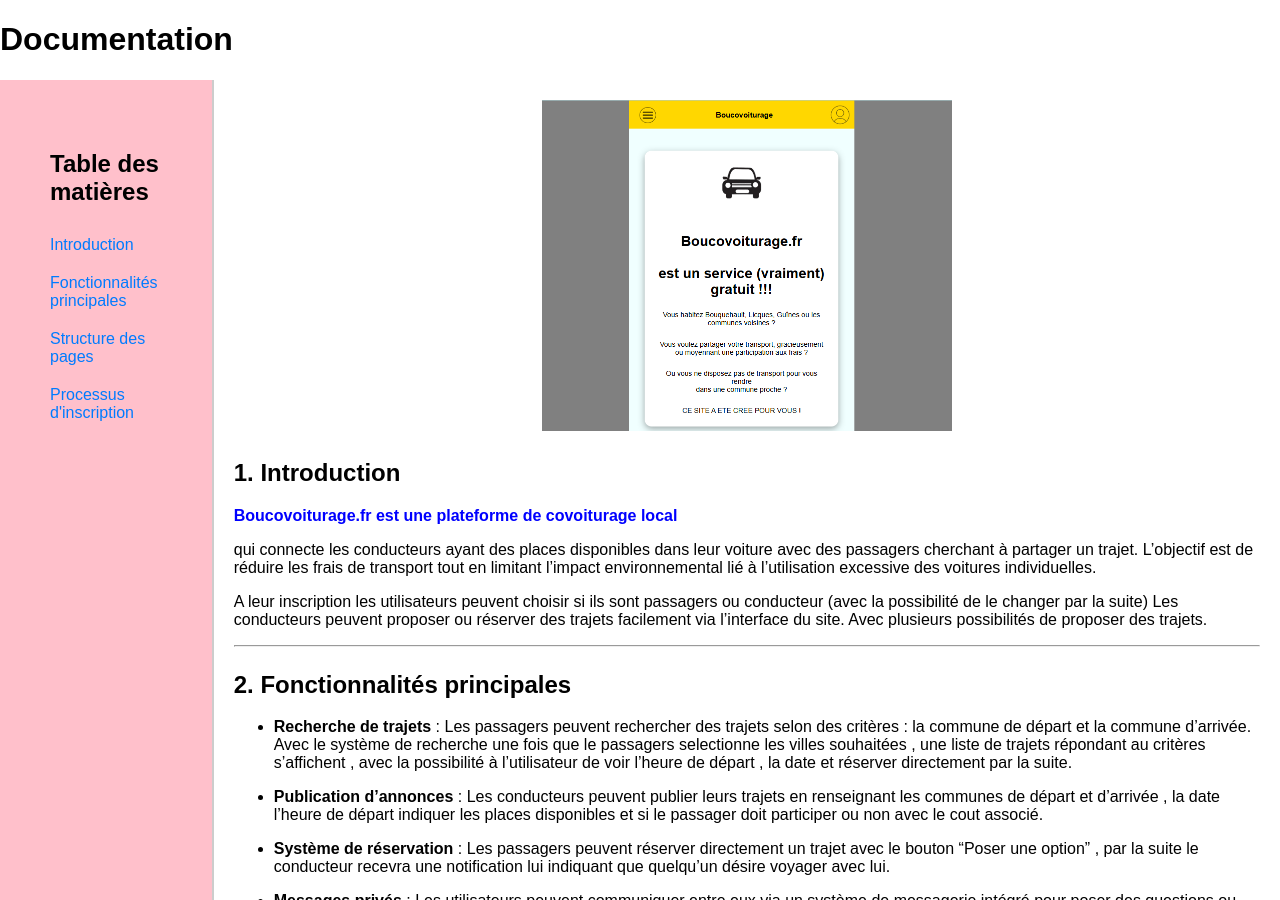
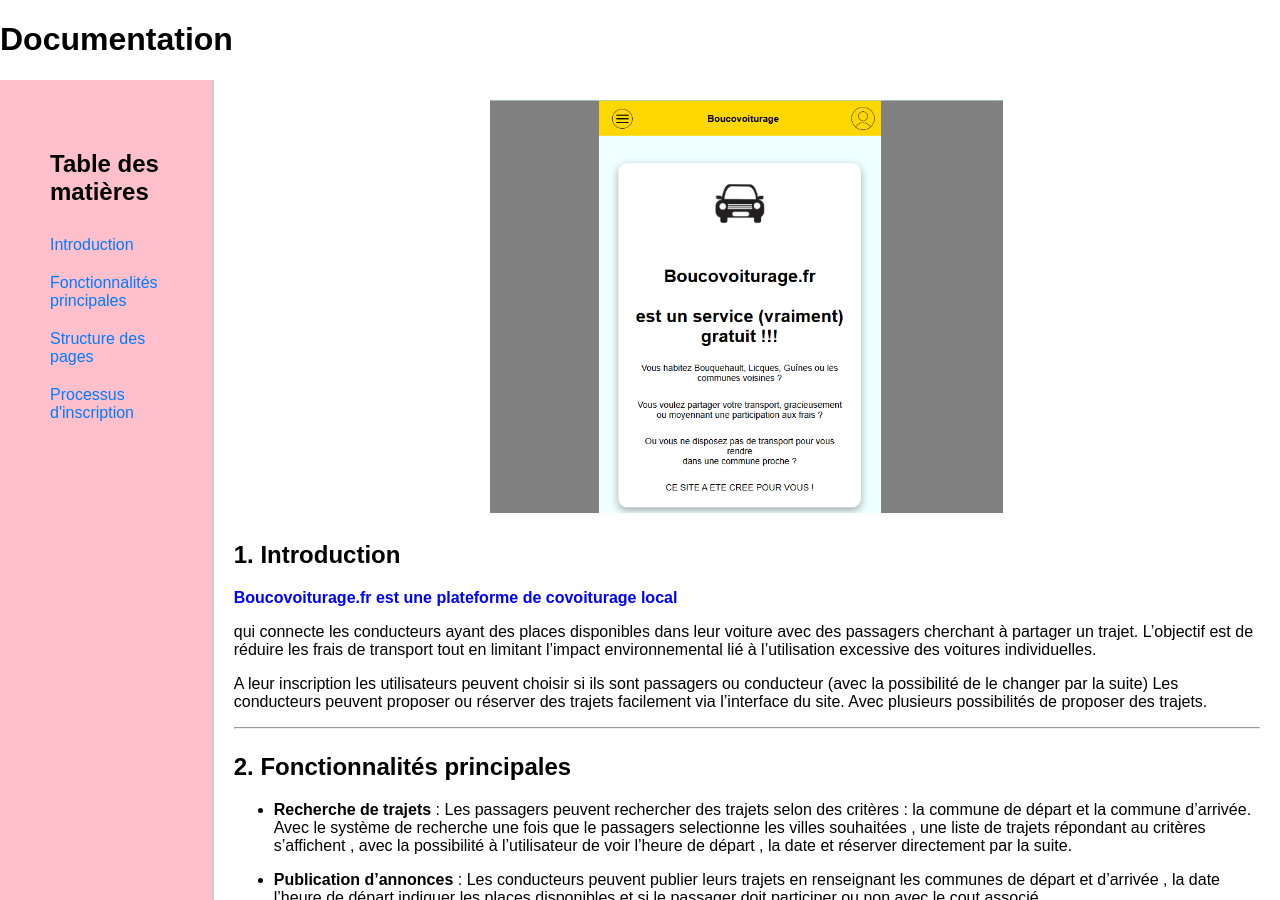
Before and after one commit to mazuriereve/mazuriereve.github.io, a Jekyll site: the page built from README.md, in a window 1280 px wide and 900 px high. Built offline with Jekyll 4.4.1, drawn with Linux system fonts in a browser that asks for light colours; our own code applies the rules of GitHub Pages for plain Markdown files.

Commit message:
Update default.html

```diff
--- a/_layouts/default.html
+++ b/_layouts/default.html
@@ -28,7 +28,7 @@
 
   <main class="content">
       <div style="text-align: center;">
-        <img src="imgs/boucovoituragefr.png" alt="Boucovoiturage" width="40%">
+        <img src="imgs/boucovoituragefr.png" alt="Boucovoiturage" width="50%">
     </div>
 
 
```
